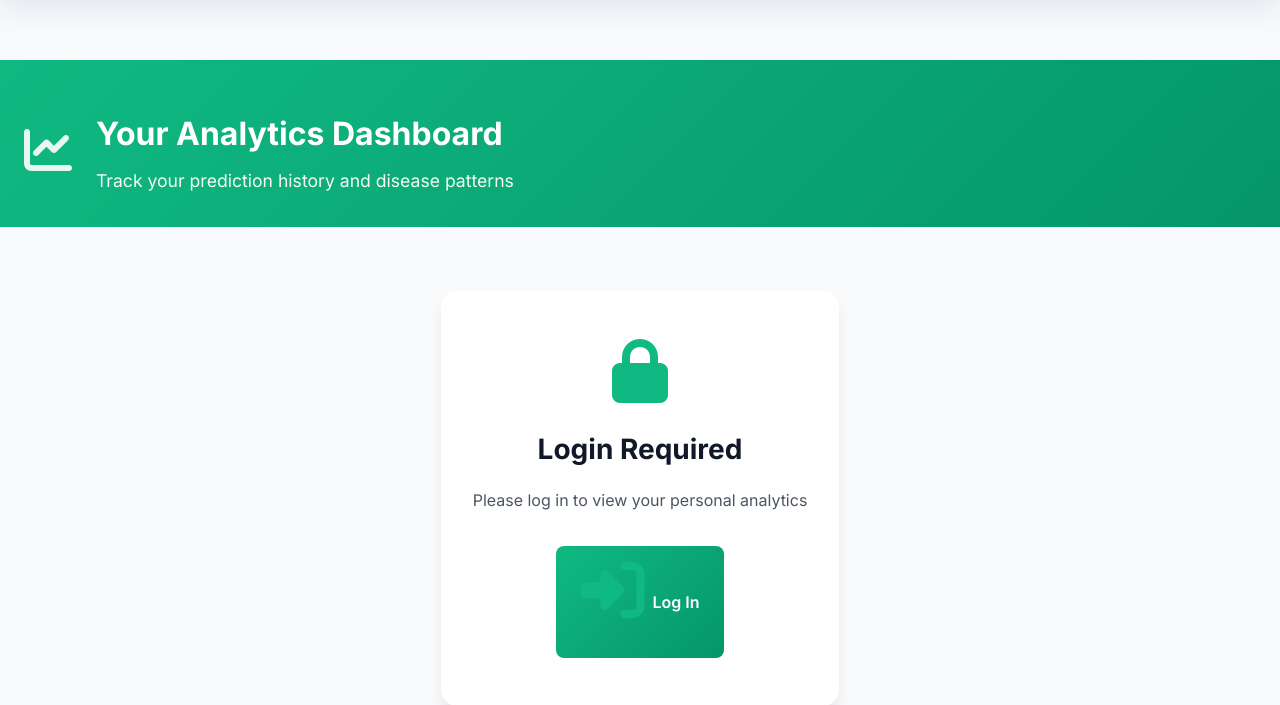
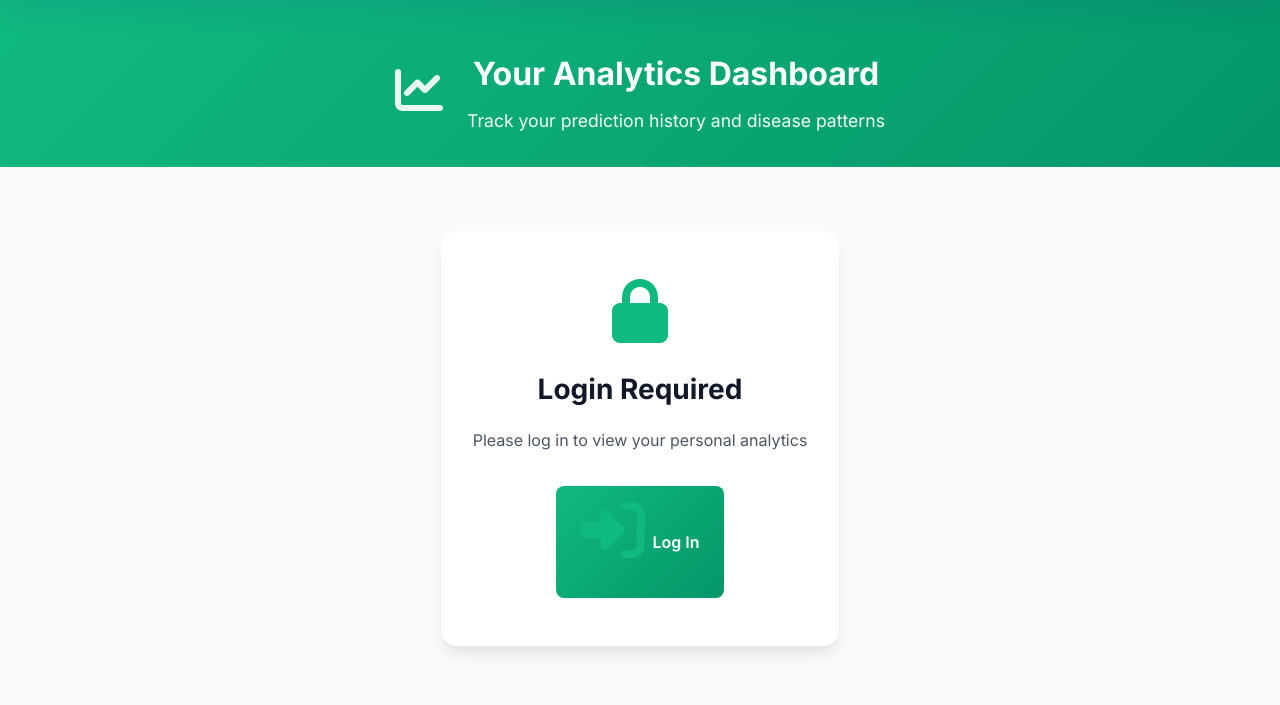
Before and after one commit to RavinduRB/Chilli-Care, a Flask app: page /analytics in a window 1280 px wide. Shown: the part 78-783 px from the top of the page. Run offline with Flask 3, Linux system fonts and the light colour scheme; parts of the project's set-up code (start-up, migrations or seed data) failed here and were passed over; some libraries are stand-ins or nearby versions.

Commit message:
Update Analytics Page

```diff
--- a/static/css/analytics.css
+++ b/static/css/analytics.css
@@ -12,12 +12,13 @@ html {
     background: var(--gradient-primary);
     color: white;
     padding: 3rem 0 2rem;
-    margin-top: 60px;
 }
 
 .header-content {
     display: flex;
     align-items: center;
+    justify-content: center;
+    text-align: center;
     gap: 1.5rem;
 }
 
```
